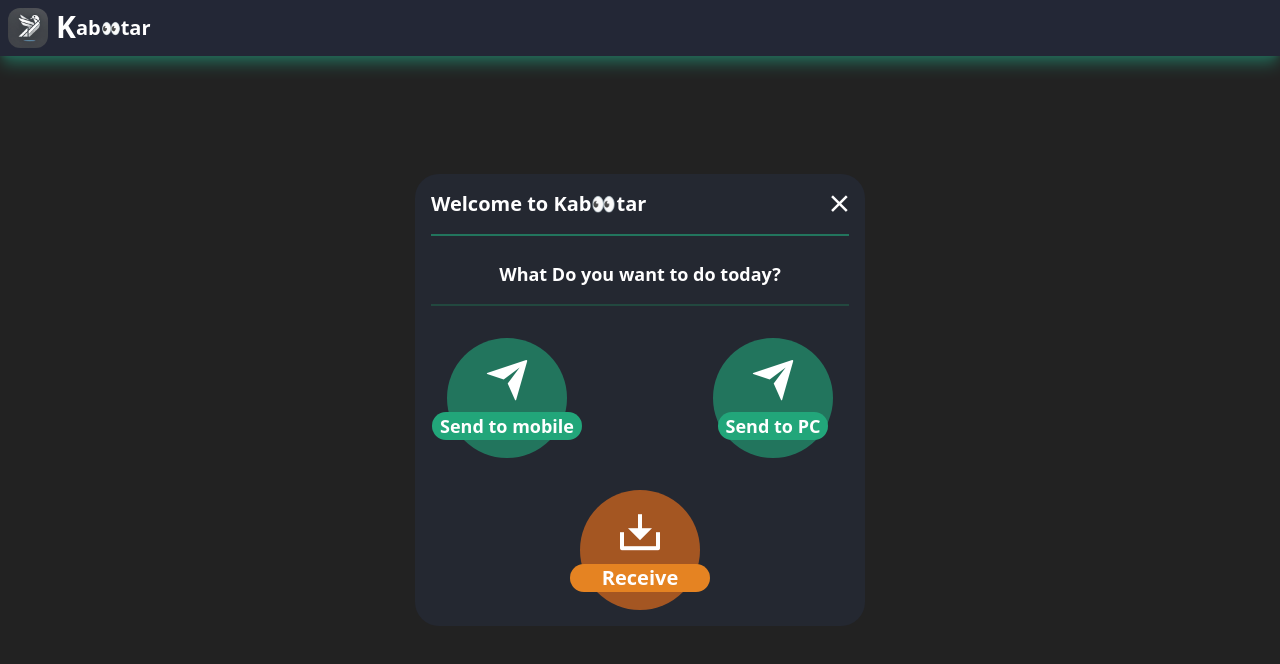
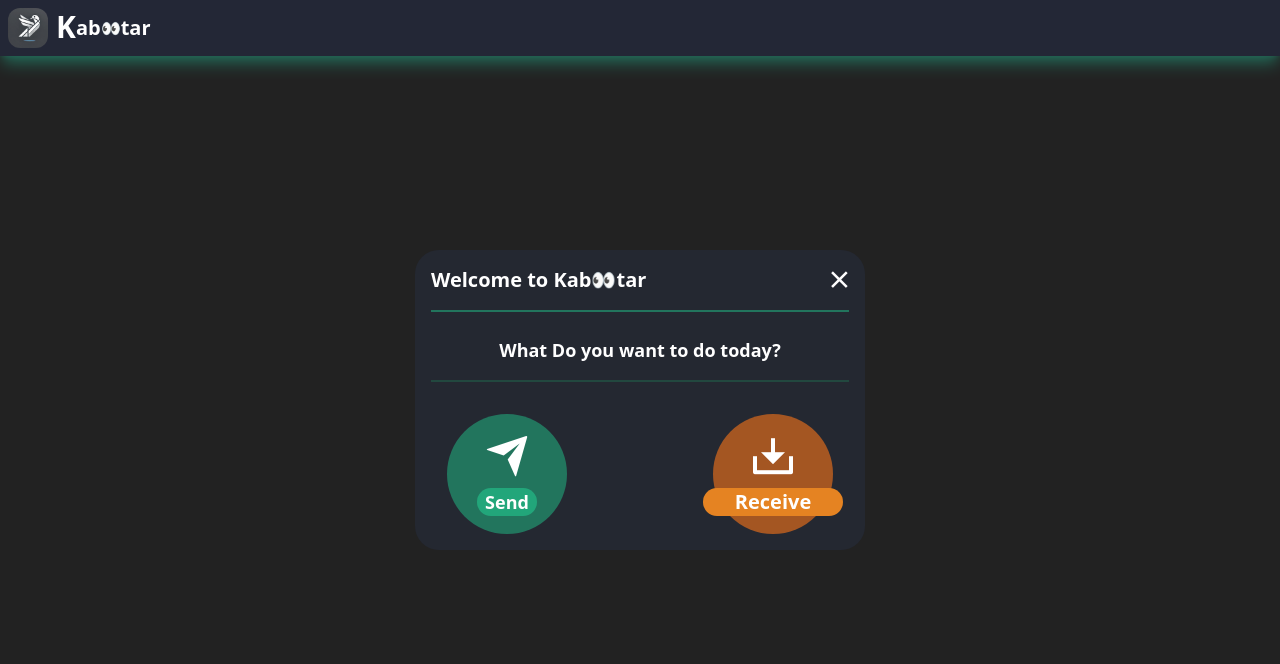
Before and after one commit to RitikJaiswal75/kabootar, a React (Vite) app in the folder frontend/: page / in a window 1280 px wide. Shown: the top 664 px of the page. Built offline with nearby package versions, Linux system fonts and the light colour scheme.

Commit message:
remove unused files

```diff
--- a/frontend/src/components/Modal/index.tsx
+++ b/frontend/src/components/Modal/index.tsx
@@ -49,37 +49,9 @@
               className="ri-send-plane-fill text-5xl"
             ></motion.i>
             <p className="text-lg font-bold bg-emerald-600 rounded-full truncate px-2">
-              Send to mobile
+              Send
             </p>
           </motion.button>
-          <motion.button
-            whileHover={{ scale: 1.1 }}
-            className="rounded-full bg-emerald-800 p-4 flex flex-col gap-2 w-30 h-30 items-center justify-center cursor-pointer"
-            onClick={() => {
-              const queryParams = new URLSearchParams({
-                role: "sender",
-                client: "pc",
-              });
-              window.location.href = `?${queryParams.toString()}`;
-            }}
-          >
-            <motion.i
-              initial={{ translateX: 0, translateY: 0 }}
-              whileHover={{
-                translateX: [0, 10, 20, 30, 20, 10, 0],
-                translateY: [0, -10, -20, -30, -20, -10, 0],
-              }}
-              transition={{
-                duration: 1,
-              }}
-              className="ri-send-plane-fill text-5xl"
-            ></motion.i>
-            <p className="text-lg font-bold bg-emerald-600 rounded-full truncate px-2">
-              Send to PC
-            </p>
-          </motion.button>
-        </div>
-        <div className="flex items-center justify-center px-4 mt-8">
           <motion.button
             whileHover={{ scale: 1.1 }}
             className="rounded-full bg-amber-800 p-4 flex flex-col gap-2 w-30 h-30 items-center justify-center cursor-pointer"
```
